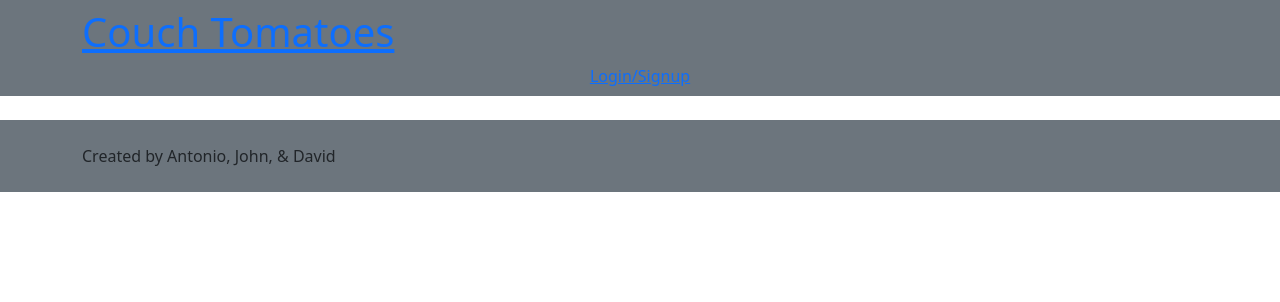
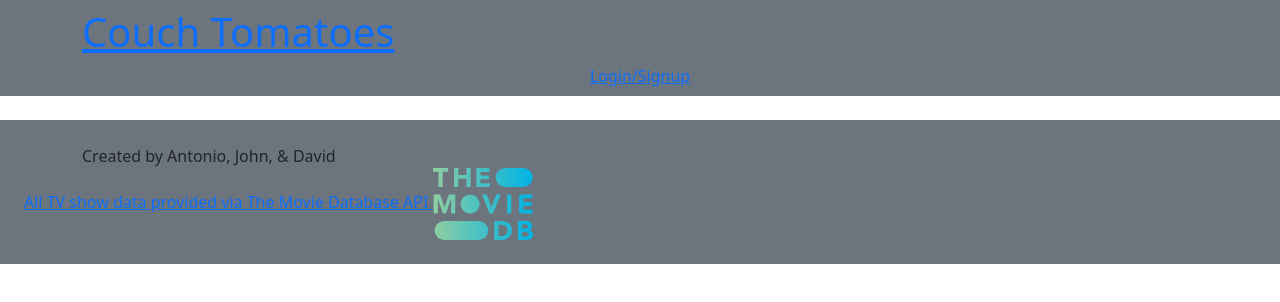
Before and after one commit to johnsiefert/Couch-Tomatoes, a React (Create React App) app in the folder client/: page /show/1 in a window 1280 px wide. Shown: the top 302 px of the page. Built offline with nearby package versions, Linux system fonts and the light colour scheme; no server answers.

Commit message:
added TMDB logo to Footer to be compliant with TMDB API terms

```diff
--- a/client/src/components/Footer/index.js
+++ b/client/src/components/Footer/index.js
@@ -1,9 +1,11 @@
 import React from 'react';
+import TMDBlogo from '../../TMDBlogo.svg';
 
 const Footer = () => {
   return (
     <footer className="w-100 mt-auto bg-secondary p-4">
       <div className="container">Created by Antonio, John, & David</div>
+      <div><a href="https://www.themoviedb.org/" target="_blank">All TV show data provided via The Movie Database API <img src={TMDBlogo} width="100px" /></a></div>
     </footer>
   );
 };
```
Also changed, not shown: client/src/TMDBlogo.svg (added).
